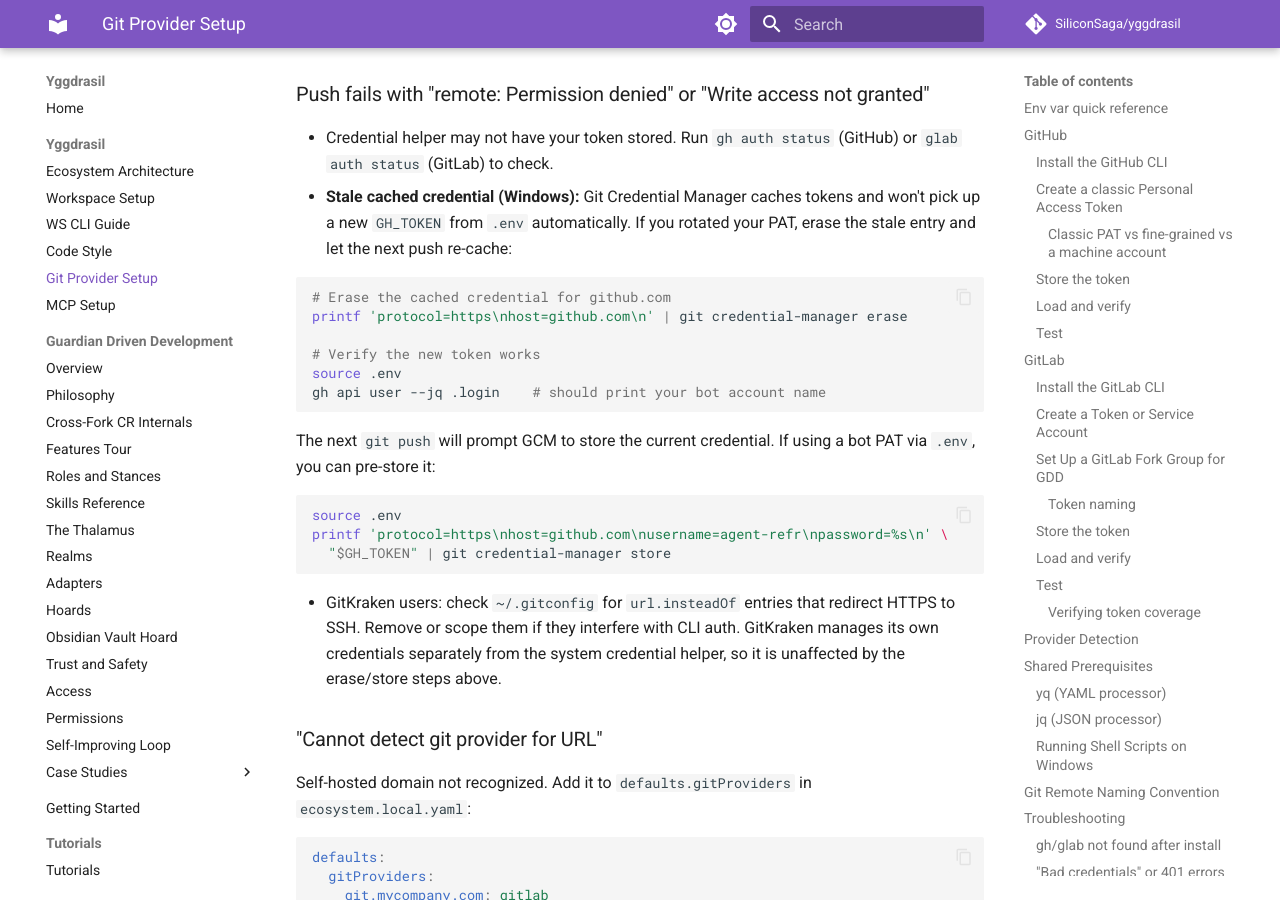
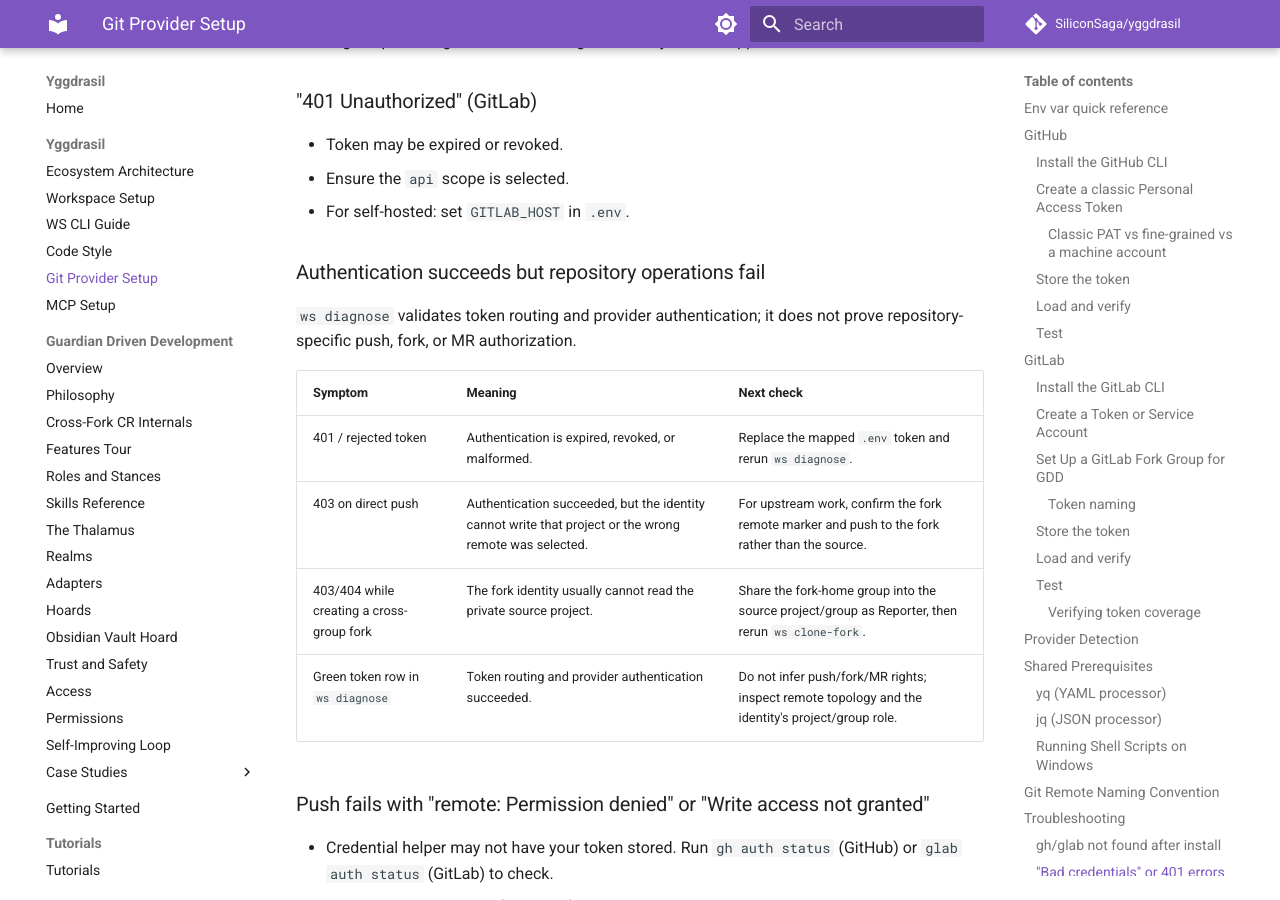
Before and after one commit to SiliconSaga/yggdrasil, an MkDocs documentation site: the page built from docs/git-provider-setup.md, in a window 1280 px wide and 900 px high, scrolled down 12526 px. Built offline with MkDocs 1.6.1 and Material for MkDocs 9.7.7, drawn with Linux system fonts in a browser that asks for light colours; comment, search, counter and statistics services are not loaded; some of the changed text lies outside the part shown.

Commit message:
docs: explain cross-group fork authorization
Co-Authored-By: Codex GPT-5 <noreply@openai.com>

````diff
--- a/docs/git-provider-setup.md
+++ b/docs/git-provider-setup.md
@@ -175,6 +175,9 @@ Use a fork group when you want GDD agents to push branches and open MRs from a c
    ```
 
 6. Make source projects readable to the fork actor. For source projects under the same GitLab group tree, the fork token may already read them. For private sibling/external source projects, either add a separate Reporter token mapping for the source project/group, or ask the source project/group owner to use GitLab's **Invite a group** sharing to grant Reporter access to the fork-home group. The sharing option can let the fork-group token satisfy GitLab's fork API because the same caller can read the source project and create in the destination namespace.
+
+   For a private cross-group source, open the source project (or source group) Members page and choose **Invite a group**. Share the fork-home group with the **Reporter** role. Do not try to invite the access token itself: GitLab represents group/project access tokens as bot users that generally cannot be invited directly across unrelated group boundaries. Sharing the bot's owning group grants inherited source read access to that same fork-token identity, which can then call the fork API because it also has project-create rights in the destination namespace.
+
 7. Declare or override the component. With `identity.homes.fork.namespace` set, `ws clone-fork` creates or uses `gitlab.example.com/my-team/gdd/alice-fork-group/<repo>` automatically. Use an explicit `forkRepo` only for one-off exceptions:
 
    ```yaml
@@ -423,6 +426,17 @@ Open a fresh terminal session. The installer updates PATH, but existing sessions
 - Ensure the `api` scope is selected.
 - For self-hosted: set `GITLAB_HOST` in `.env`.
 
+### Authentication succeeds but repository operations fail
+
+`ws diagnose` validates token routing and provider authentication; it does not prove repository-specific push, fork, or MR authorization.
+
+| Symptom | Meaning | Next check |
+|---|---|---|
+| 401 / rejected token | Authentication is expired, revoked, or malformed. | Replace the mapped `.env` token and rerun `ws diagnose`. |
+| 403 on direct push | Authentication succeeded, but the identity cannot write that project or the wrong remote was selected. | For upstream work, confirm the fork remote marker and push to the fork rather than the source. |
+| 403/404 while creating a cross-group fork | The fork identity usually cannot read the private source project. | Share the fork-home group into the source project/group as Reporter, then rerun `ws clone-fork`. |
+| Green token row in `ws diagnose` | Token routing and provider authentication succeeded. | Do not infer push/fork/MR rights; inspect remote topology and the identity's project/group role. |
+
 ### Push fails with "remote: Permission denied" or "Write access not granted"
 
 - Credential helper may not have your token stored. Run `gh auth status` (GitHub) or `glab auth status` (GitLab) to check.
````
Also changed, not shown: .agent/skills/gdd-branch-workflow/SKILL.md (+44 -16 lines).
